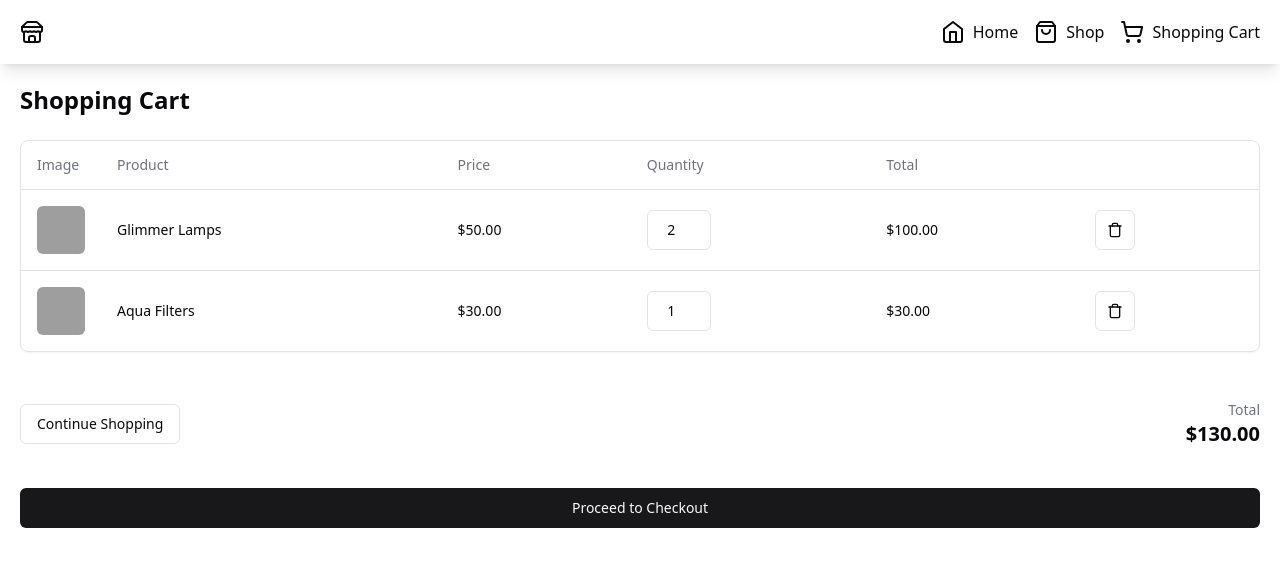
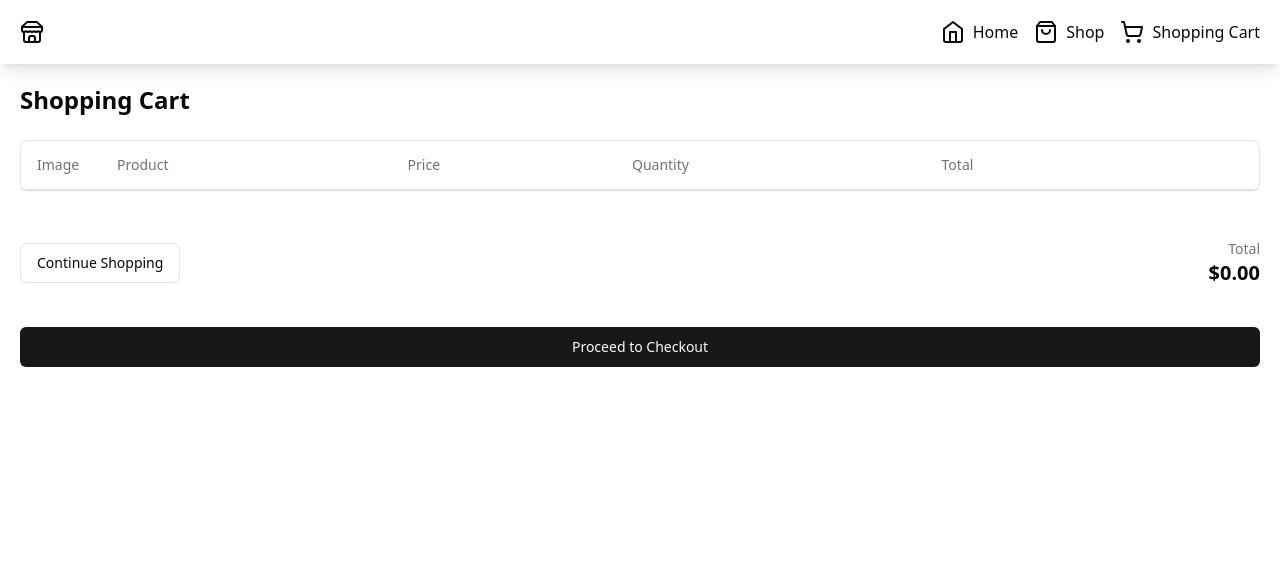
Before and after one commit to Adidans/shopping_cart, a React (Vite) app: page /cart in a window 1280 px wide. Shown: the top 566 px of the page. Built offline with nearby package versions, Linux system fonts and the light colour scheme; grey boxes are pictures that could not be loaded.

Commit message:
Add cart functionality to Shop component

```diff
--- /dev/null
+++ b/src/CartContext.tsx
@@ -0,0 +1,25 @@
+import React from "react";
+
+interface Product {
+    id: number;
+    title: string;
+    price: number;
+    description: string;
+    category: string;
+    image: string;
+    quantity: number;
+}
+
+interface CartContextType {
+    cart: Product[];
+    setCart: React.Dispatch<React.SetStateAction<Product[]>>;
+    addToCart: (product: Product) => void;
+}
+
+// Create the context with a default value of undefined
+export const CartContext = React.createContext<CartContextType | undefined>(
+    undefined
+);
+
+export const CartProvider = CartContext.Provider;
+export const CartConsumer = CartContext.Consumer;
--- a/src/Router.tsx
+++ b/src/Router.tsx
@@ -4,8 +4,44 @@ import Home from "./Home";
 import Shop from "./Shop";
 import ShoppingCart from "./ShoppingCart";
 import "./App.css";
+import { useState } from "react";
+import { CartProvider } from "./CartContext";
+
+interface Product {
+    id: number;
+    title: string;
+    price: number;
+    description: string;
+    category: string;
+    image: string;
+    quantity: number;
+}
 
 const Router = () => {
+    const [cart, setCart] = useState<Product[]>([]);
+
+    const addToCart = (product: Product) => {
+        setCart((prevCart: Product[]) => {
+            const existingProductIndex = prevCart.findIndex(
+                (p) => p.id === product.id
+            );
+            if (existingProductIndex !== -1) {
+                // If the product is already in the cart, increase its quantity
+                const newCart = [...prevCart];
+                newCart[existingProductIndex] = {
+                    ...newCart[existingProductIndex],
+                    quantity:
+                        newCart[existingProductIndex].quantity +
+                        product.quantity,
+                };
+                return newCart;
+            } else {
+                // If the product is not in the cart, add it
+                return [...prevCart, product];
+            }
+        });
+    };
+
     const router = createBrowserRouter([
         {
             path: "/",
@@ -26,7 +62,11 @@ const Router = () => {
         },
     ]);
 
-    return <RouterProvider router={router} />;
+    return (
+        <CartProvider value={{ cart, addToCart, setCart }}>
+            <RouterProvider router={router} />
+        </CartProvider>
+    );
 };
 
 export default Router;
--- a/src/Shop.tsx
+++ b/src/Shop.tsx
@@ -6,10 +6,11 @@ import {
     CardHeader,
     CardTitle,
 } from "@/components/ui/card";
-import { useEffect, useState } from "react";
+import { useContext, useEffect, useState } from "react";
 import { Button } from "./components/ui/button";
 import { MinusIcon, PlusIcon } from "lucide-react";
 import { Input } from "./components/ui/input";
+import { CartContext } from "./CartContext";
 
 interface Product {
     id: number;
@@ -18,6 +19,7 @@ interface Product {
     description: string;
     category: string;
     image: string;
+    quantity: number;
 }
 
 const SkeletonCard = () => (
@@ -53,6 +55,14 @@ function Shop() {
     const [quantities, setQuantities] = useState<{ [key: number]: number }>({});
     const [isLoading, setIsLoading] = useState(false);
 
+    const context = useContext(CartContext);
+
+    const { cart, addToCart } = context || {};
+
+    useEffect(() => {
+        console.log(cart);
+    }, [cart]);
+
     useEffect(() => {
         setIsLoading(true);
 
@@ -68,6 +78,12 @@ function Shop() {
                 setIsLoading(false);
             });
     }, []);
+
+    if (!context) {
+        // Handle the case where the context is undefined
+        // This could be showing a loading spinner, returning null, or throwing an error
+        return null;
+    }
 
     return (
         <div className="flex flex-col h-full w-full overflow-auto">
@@ -130,15 +146,15 @@ function Shop() {
                                             className="w-16 text-center"
                                             value={quantity}
                                             type="number"
-                                            onChange={(e) =>
+                                            onChange={(e) => {
+                                                const newQuantity = Number(
+                                                    e.target.value
+                                                );
                                                 setQuantities({
                                                     ...quantities,
-                                                    [product.id]: Math.max(
-                                                        1,
-                                                        parseInt(e.target.value)
-                                                    ),
-                                                })
-                                            }
+                                                    [product.id]: newQuantity,
+                                                });
+                                            }}
                                         />
                                         <Button
                                             size="icon"
@@ -156,7 +172,21 @@ function Shop() {
                                             </span>
                                         </Button>
                                     </div>
-                                    <Button className="w-full">
+                                    <Button
+                                        className="w-full"
+                                        onClick={() => {
+                                            if (addToCart) {
+                                                const quantity =
+                                                    quantities[product.id] || 1;
+                                                // Create a copy of the product and add the quantity
+                                                const productWithQuantity = {
+                                                    ...product,
+                                                    quantity,
+                                                };
+                                                addToCart(productWithQuantity);
+                                            }
+                                        }}
+                                    >
                                         Add to Cart
                                     </Button>
                                 </CardContent>
--- a/src/ShoppingCart.tsx
+++ b/src/ShoppingCart.tsx
@@ -10,8 +10,41 @@ import {
 import { Button } from "./components/ui/button";
 import { TrashIcon } from "lucide-react";
 import { Input } from "./components/ui/input";
+import { useContext } from "react";
+import { CartContext } from "./CartContext";
+import { Link } from "react-router-dom";
 
 function ShoppingCart() {
+    const context = useContext(CartContext);
+
+    if (!context) {
+        // Handle the case where the context is undefined
+        // This could be showing a loading spinner, returning null, or throwing an error
+        return null;
+    }
+
+    const { cart, setCart } = context;
+
+    const updateQuantity = (productId: number, quantity: number) => {
+        setCart((prevCart) => {
+            const existingProductIndex = prevCart.findIndex(
+                (p) => p.id === productId
+            );
+            if (existingProductIndex !== -1) {
+                // If the product is in the cart, update its quantity
+                const newCart = [...prevCart];
+                newCart[existingProductIndex] = {
+                    ...newCart[existingProductIndex],
+                    quantity: quantity,
+                };
+                return newCart;
+            } else {
+                // If the product is not in the cart, do nothing
+                return prevCart;
+            }
+        });
+    };
+
     return (
         <>
             <Navbar />
@@ -36,74 +69,76 @@ function ShoppingCart() {
                             </TableRow>
                         </TableHeader>
                         <TableBody>
-                            <TableRow>
+                            {Object.values(cart).map((product) => (
+                                <TableRow key={product.id}>
                                     <TableCell>
                                         <img
                                             alt="Product image"
                                             className="aspect-square rounded-md object-cover"
                                             height="64"
-                                        src="/placeholder.svg"
+                                            src={product.image}
                                             width="64"
                                         />
                                     </TableCell>
                                     <TableCell className="font-medium">
-                                    Glimmer Lamps
+                                        {product.title}
                                     </TableCell>
-                                <TableCell>$50.00</TableCell>
+                                    <TableCell>
+                                        ${product.price.toFixed(2)}
+                                    </TableCell>
                                     <TableCell>
                                         <Input
                                             className="w-16 text-center"
-                                        defaultValue="2"
+                                            defaultValue={product.quantity}
                                             min="1"
                                             type="number"
+                                            onChange={(e) => {
+                                                const newQuantity = Number(
+                                                    e.target.value
+                                                );
+                                                updateQuantity(
+                                                    product.id,
+                                                    newQuantity
+                                                );
+                                            }}
                                         />
                                     </TableCell>
-                                <TableCell>$100.00</TableCell>
+                                    <TableCell>
+                                        $
+                                        {(
+                                            product.price * product.quantity
+                                        ).toFixed(2)}
+                                    </TableCell>
                                     <TableCell>
                                         <Button size="icon" variant="outline">
                                             <TrashIcon className="h-4 w-4" />
-                                        <span className="sr-only">Remove</span>
+                                            <span className="sr-only">
+                                                Remove
+                                            </span>
                                         </Button>
                                     </TableCell>
                                 </TableRow>
-                            <TableRow>
-                                <TableCell>
-                                    <img
-                                        alt="Product image"
-                                        className="aspect-square rounded-md object-cover"
-                                        height="64"
-                                        src="/placeholder.svg"
-                                        width="64"
-                                    />
-                                </TableCell>
-                                <TableCell className="font-medium">
-                                    Aqua Filters
-                                </TableCell>
-                                <TableCell>$30.00</TableCell>
-                                <TableCell>
-                                    <Input
-                                        className="w-16 text-center"
-                                        defaultValue="1"
-                                        min="1"
-                                        type="number"
-                                    />
-                                </TableCell>
-                                <TableCell>$30.00</TableCell>
-                                <TableCell>
-                                    <Button size="icon" variant="outline">
-                                        <TrashIcon className="h-4 w-4" />
-                                        <span className="sr-only">Remove</span>
-                                    </Button>
-                                </TableCell>
-                            </TableRow>
+                            ))}
                         </TableBody>
                     </Table>
                 </div>
                 <div className="flex items-center justify-between mt-6">
-                    <Button variant="outline">Continue Shopping</Button>
+                    <Button variant="outline">
+                        <Link to="/shop">Continue Shopping</Link>
+                    </Button>
                     <div className="text-right">
                         <div className="text-sm text-gray-500">Total</div>
-                        <div className="text-xl font-semibold">$130.00</div>
+                        <div className="text-xl font-semibold">
+                            $
+                            {Object.values(cart)
+                                .reduce(
+                                    (total, product) =>
+                                        total +
+                                        product.price * product.quantity,
+                                    0
+                                )
+                                .toFixed(2)}
+                        </div>
                     </div>
                 </div>
                 <Button className="mt-4">Proceed to Checkout</Button>
```
Lines whose indentation alone changed are shown as unchanged.
